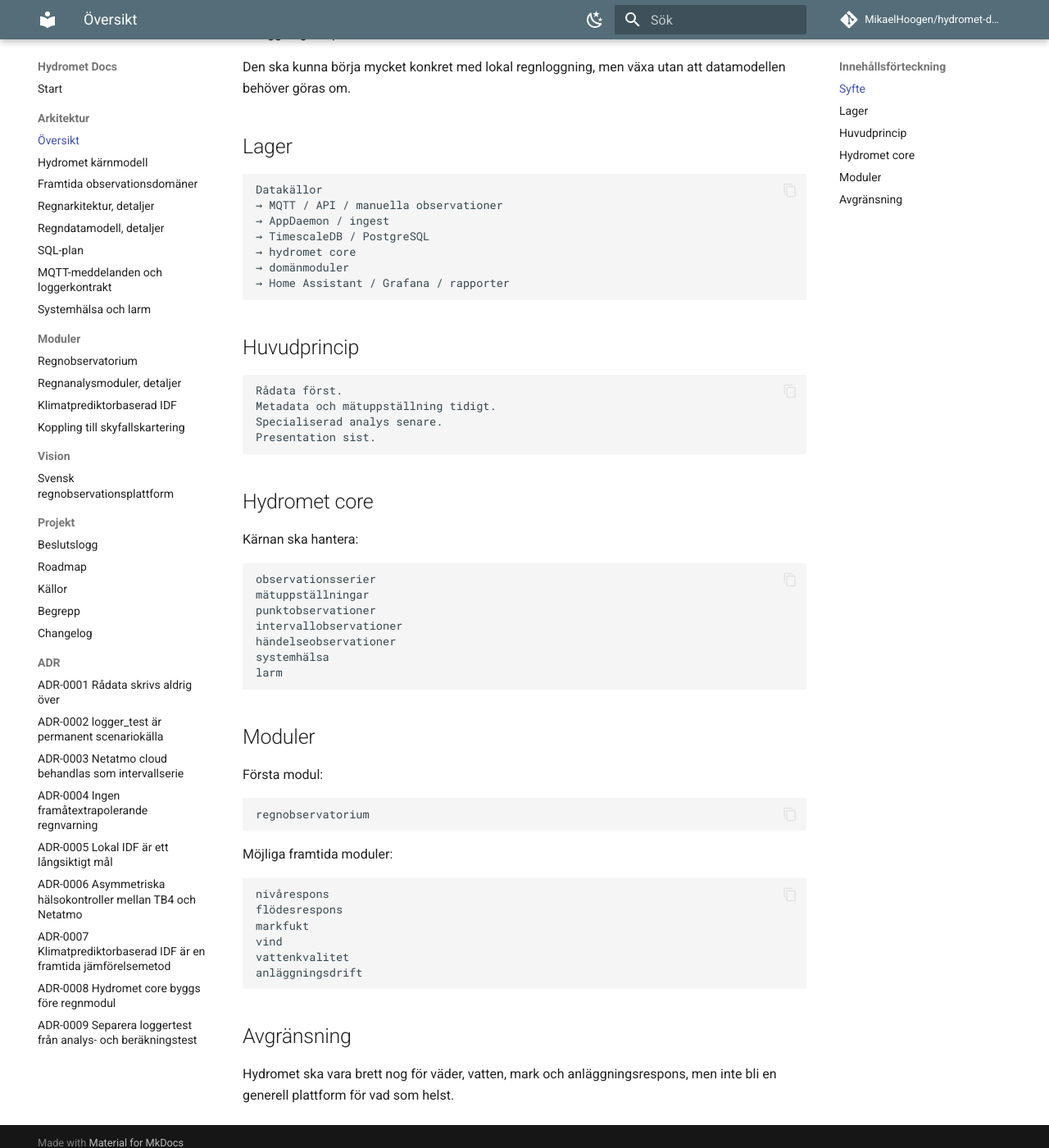
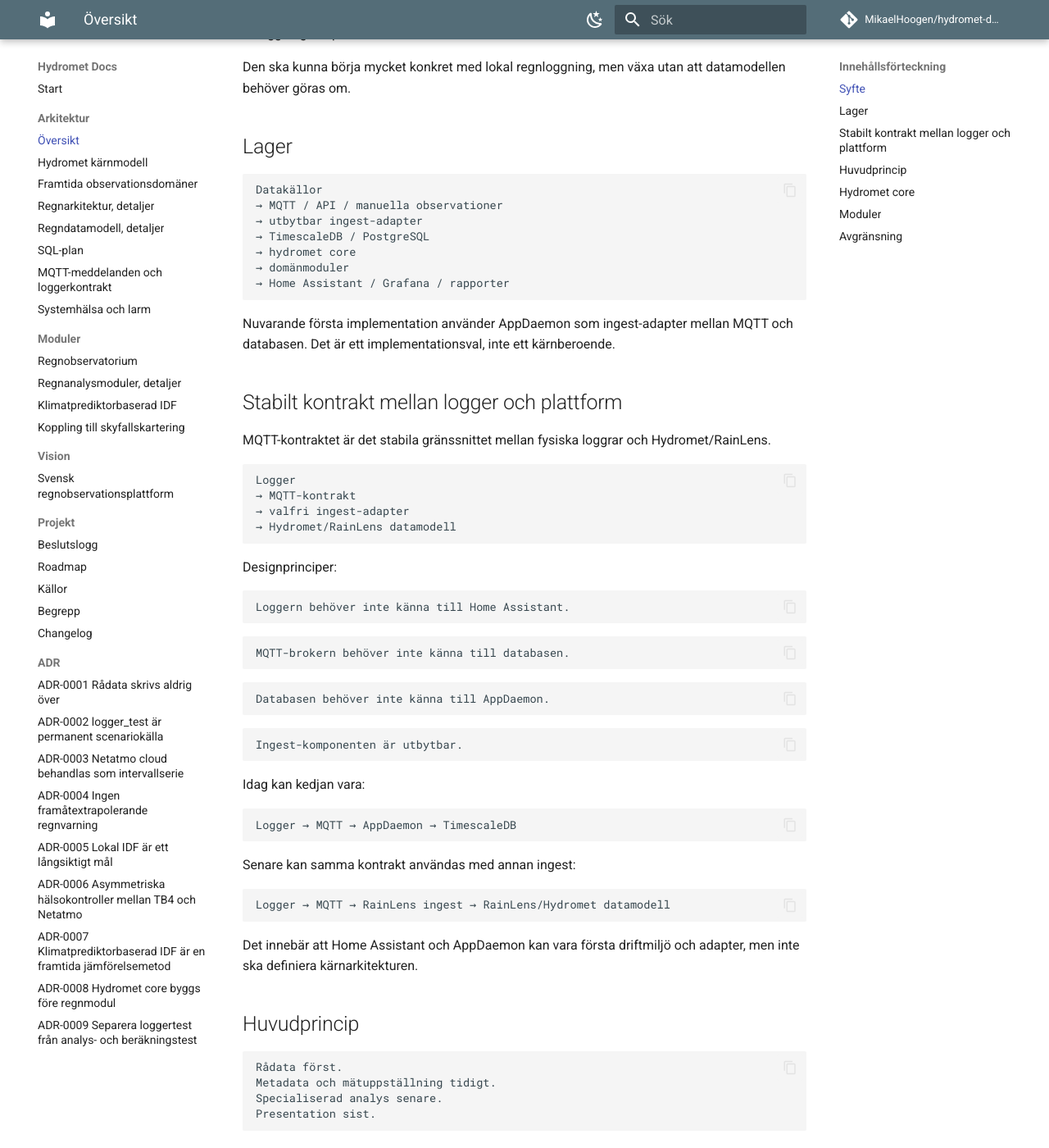
Before and after one commit to MikaelHoogen/hydromet-docs, an MkDocs documentation site: the page built from docs/architecture/overview.md, in a window 1280 px wide and 1400 px high, scrolled down 294 px. Shown: the whole window at 82% size. Built offline with MkDocs 1.6.1 and Material for MkDocs 9.7.7, drawn with Linux system fonts in a browser that asks for light colours; comment, search, counter and statistics services are not loaded.

Commit message:
docs: document ingest adapter separation

````diff
--- a/docs/architecture/overview.md
+++ b/docs/architecture/overview.md
@@ -13,12 +13,57 @@ Den ska kunna börja mycket konkret med lokal regnloggning, men växa utan att d
 ```text
 Datakällor
 → MQTT / API / manuella observationer
-→ AppDaemon / ingest
+→ utbytbar ingest-adapter
 → TimescaleDB / PostgreSQL
 → hydromet core
 → domänmoduler
 → Home Assistant / Grafana / rapporter
 ```
+
+Nuvarande första implementation använder AppDaemon som ingest-adapter mellan MQTT och databasen. Det är ett implementationsval, inte ett kärnberoende.
+
+## Stabilt kontrakt mellan logger och plattform
+
+MQTT-kontraktet är det stabila gränssnittet mellan fysiska loggrar och Hydromet/RainLens.
+
+```text
+Logger
+→ MQTT-kontrakt
+→ valfri ingest-adapter
+→ Hydromet/RainLens datamodell
+```
+
+Designprinciper:
+
+```text
+Loggern behöver inte känna till Home Assistant.
+```
+
+```text
+MQTT-brokern behöver inte känna till databasen.
+```
+
+```text
+Databasen behöver inte känna till AppDaemon.
+```
+
+```text
+Ingest-komponenten är utbytbar.
+```
+
+Idag kan kedjan vara:
+
+```text
+Logger → MQTT → AppDaemon → TimescaleDB
+```
+
+Senare kan samma kontrakt användas med annan ingest:
+
+```text
+Logger → MQTT → RainLens ingest → RainLens/Hydromet datamodell
+```
+
+Det innebär att Home Assistant och AppDaemon kan vara första driftmiljö och adapter, men inte ska definiera kärnarkitekturen.
 
 ## Huvudprincip
 
````
